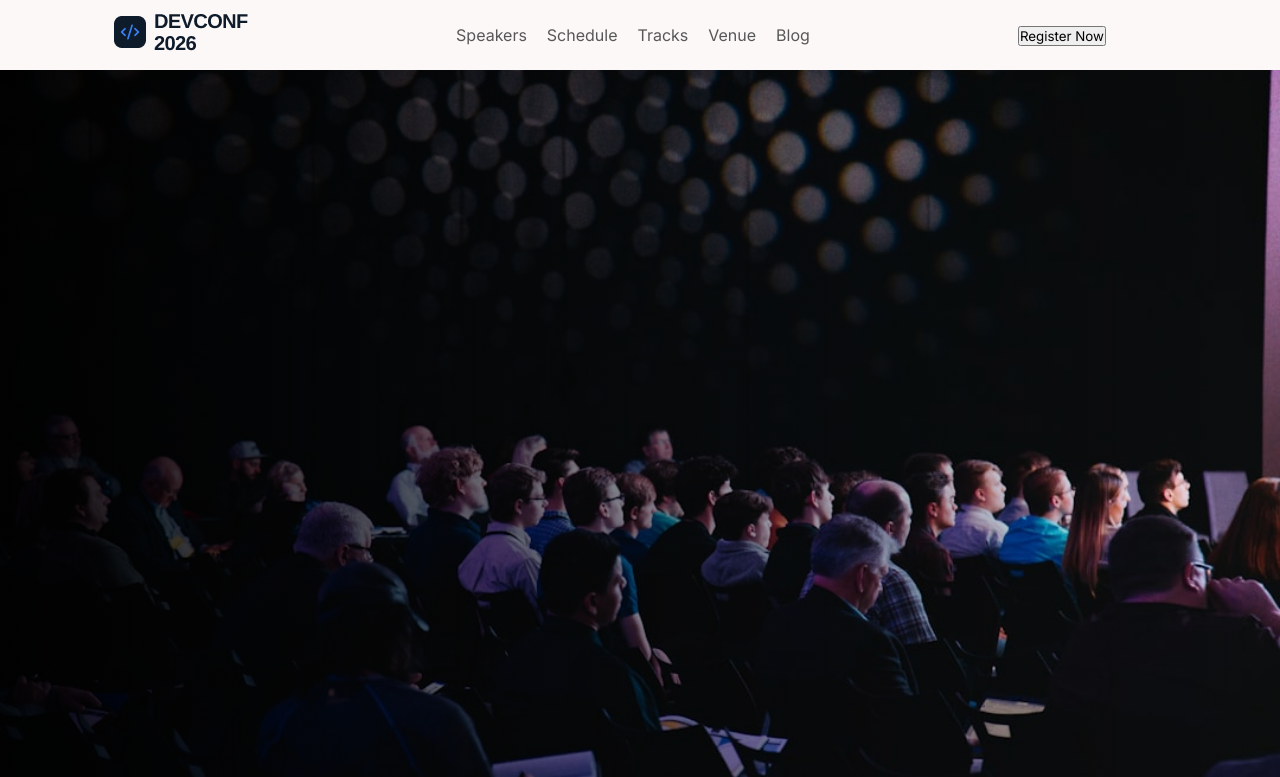
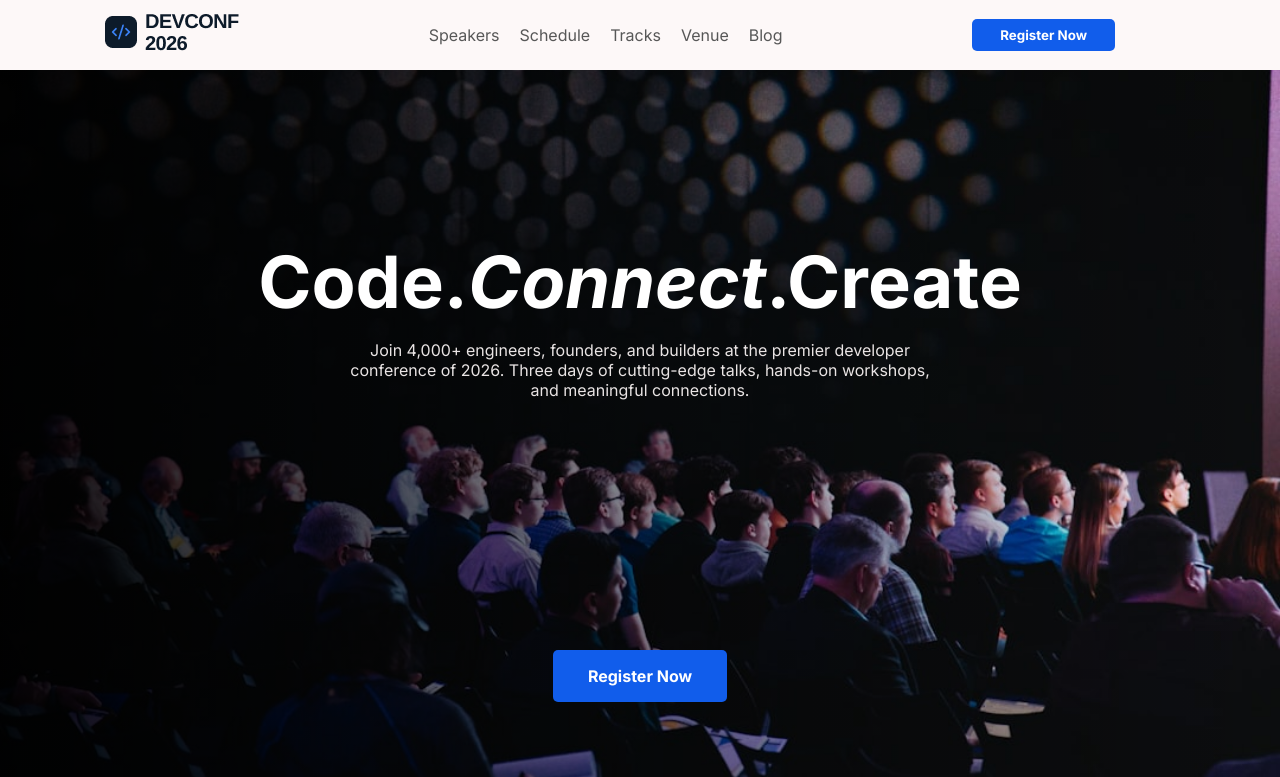
Before and after one commit to sakil14kuet/B-14-Assingnment-01, a plain HTML site: page index.html in a window 1280 px wide. Shown: the top 777 px of the page. Drawn offline with Linux system fonts and the light colour scheme.

Commit message:
added design to navar & banner section

```diff
--- a/index.html
+++ b/index.html
@@ -42,8 +42,8 @@
 
         <div class="event-description">
             <h1>Code.<em>Connect</em>.Create</h1>
-            <p>Join 4,000+ engineers, founders, and builders at the premier developer conference of 2026. Three days of
-                cutting-edge talks, hands-on workshops, and meaningful connections.</p>
+            <p>Join 4,000+ engineers, founders, and builders at the premier developer<br> conference of 2026. Three days of
+                cutting-edge talks, hands-on workshops,<br> and meaningful connections.</p>
         </div>
         <div class="common-button">
             <button class="register-now">Register Now</button>
--- a/style.css
+++ b/style.css
@@ -39,6 +39,27 @@
     height: 50px;
     object-fit: cover;
 }
+/* button design */
+.nav-bar-container .register-now{
+    padding: 8px 28px;
+    border: none;
+    border-radius: 5px;
+    background-color: rgb(17, 93, 235);
+    color: white;
+    font-weight: bold;
+}
+.event-description-parent .register-now{
+     padding: 16px 35px;
+    border: none;
+    border-radius: 5px;
+    background-color: rgb(17, 93, 235);
+    color: white;
+    font-weight: bold;
+    font-size: 1rem;
+
+}
+
+
 /* style for background img */
 .event-description-parent {
 
@@ -56,9 +77,27 @@
 .event-description-parent{
     display: flex;
     flex-direction: column;
+    justify-content: center;
     align-items: center;
-    justify-content: flex-end;
+    align-content: center;
+    row-gap: 250px;
 }
+
+/* .event-description{
+    text-align: center;
+} */
+
+.event-description h1{
+    color: white;
+    font-size: 4.5rem;
+
+}
+.event-description p{
+    color: rgb(233, 228, 228);
+    padding-top: 15px;
+    text-align: center;
+}
+
 
 /* start code for meet the speaker section */
 .guest-page-title {
```
